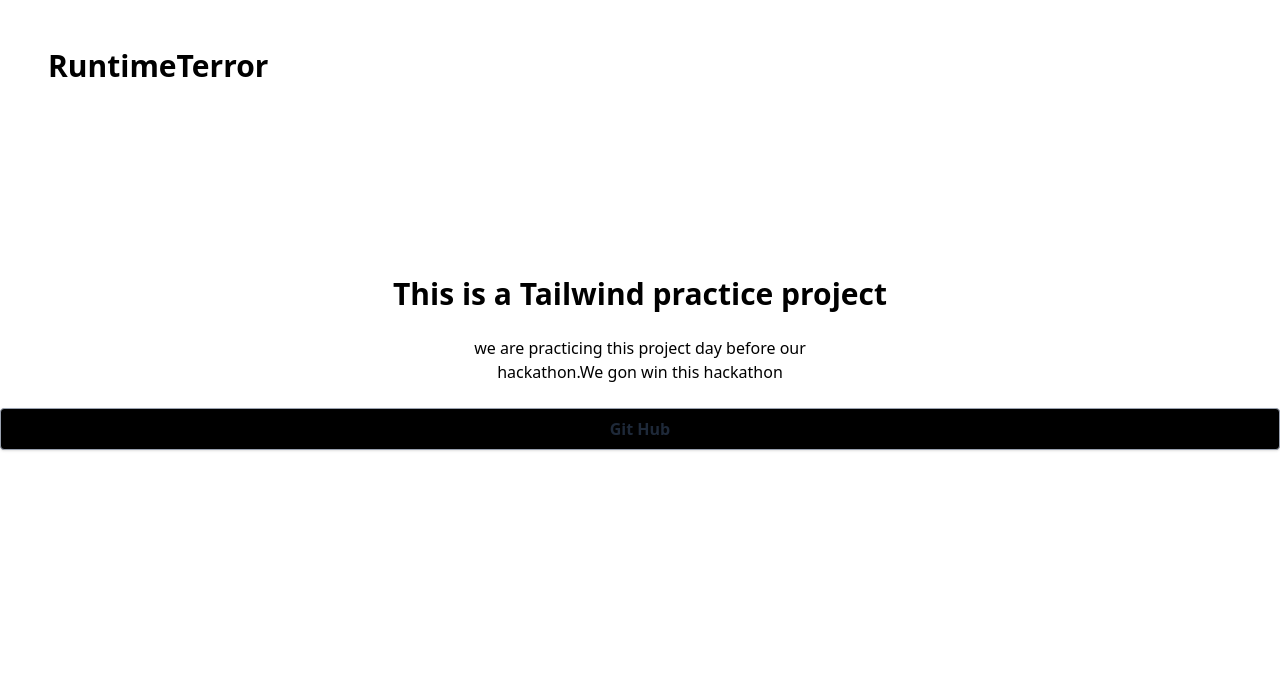
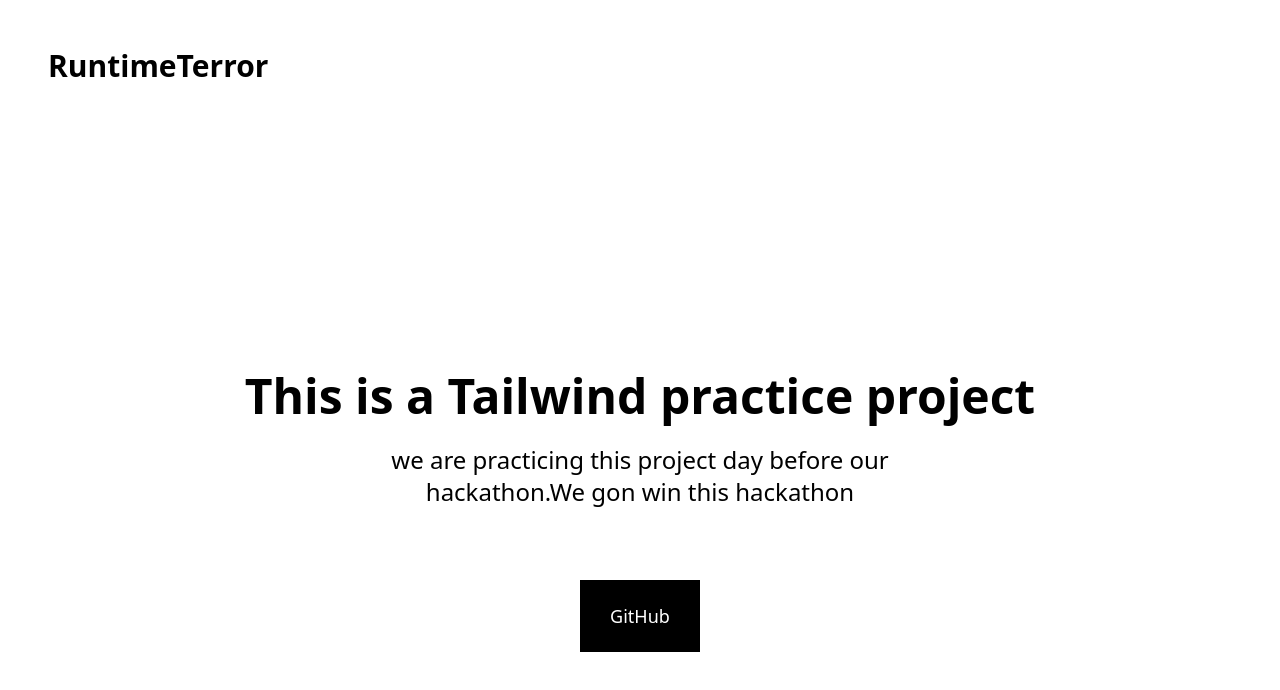
Before and after one commit to Dipayan030/learning-tailwind, a plain HTML site: page index.html in a window 1280 px wide. Drawn offline with nearby package versions, Linux system fonts and the light colour scheme.

Commit message:
hero-section completed

```diff
--- a/index.html
+++ b/index.html
@@ -6,17 +6,12 @@
     <script src="https://cdn.jsdelivr.net/npm/@tailwindcss/browser@4"></script>
     <title>Practice Tailwind</title>
 </head>
-<body>
-    <h1 class="font-bold text-3xl p-12">RuntimeTerror</h1>
-
- <div class="text-center py-36 w-screen flex flex-col gap-6">
-    <h1 class="font-bold text-3xl text-center"> This is a Tailwind practice project</h1>
-    <p class="text-center"> we are practicing this project day before our <br>
-        hackathon.We gon win this hackathon </p>
-        <button class="bg-black hover:bg-gray-100 text-gray-800 font-semibold py-2 px-4 border border-gray-400 rounded shadow text-center">
-  Git Hub
-</button>
-</div>
-
+<body class="p-12">
+    <h1 class="font-bold text-3xl">RuntimeTerror</h1>
+    <div class="max-w-screen h-auto py-72 flex flex-col gap-6 items-center">
+        <h1 class="font-bold text-5xl text-center"> This is a Tailwind practice project</h1>
+        <p class="text-2xl text-center"> we are practicing this project day before our <br>hackathon.We gon win this hackathon </p>
+        <a href="https://github.com/Dipayan030/learning-tailwind"><button class="h-18 w-30 bg-black text-white text-lg mt-12">GitHub</button></a>
+    </div>
 </body>
 </html>
```
Also changed, not shown: 1 other file.
